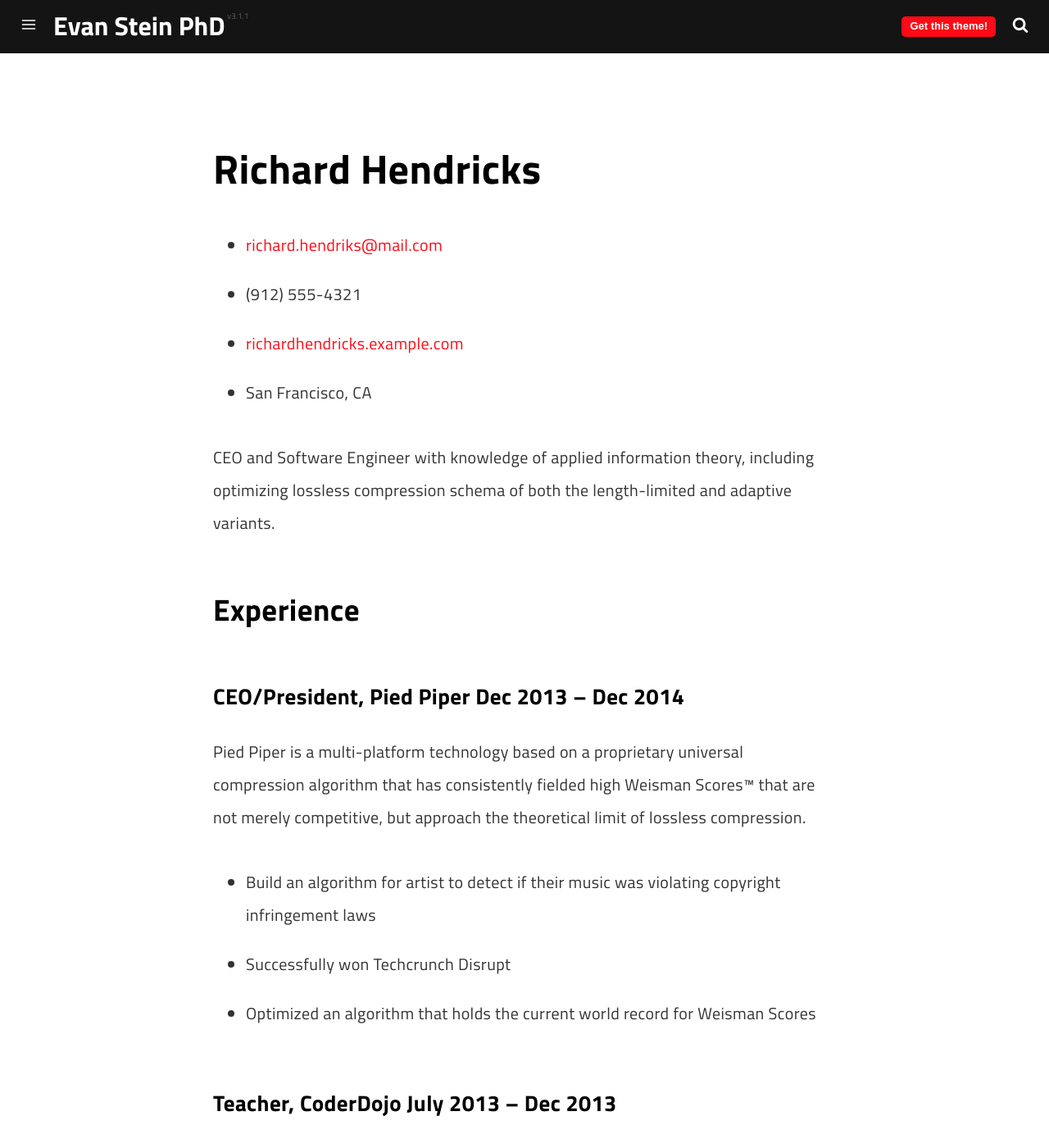
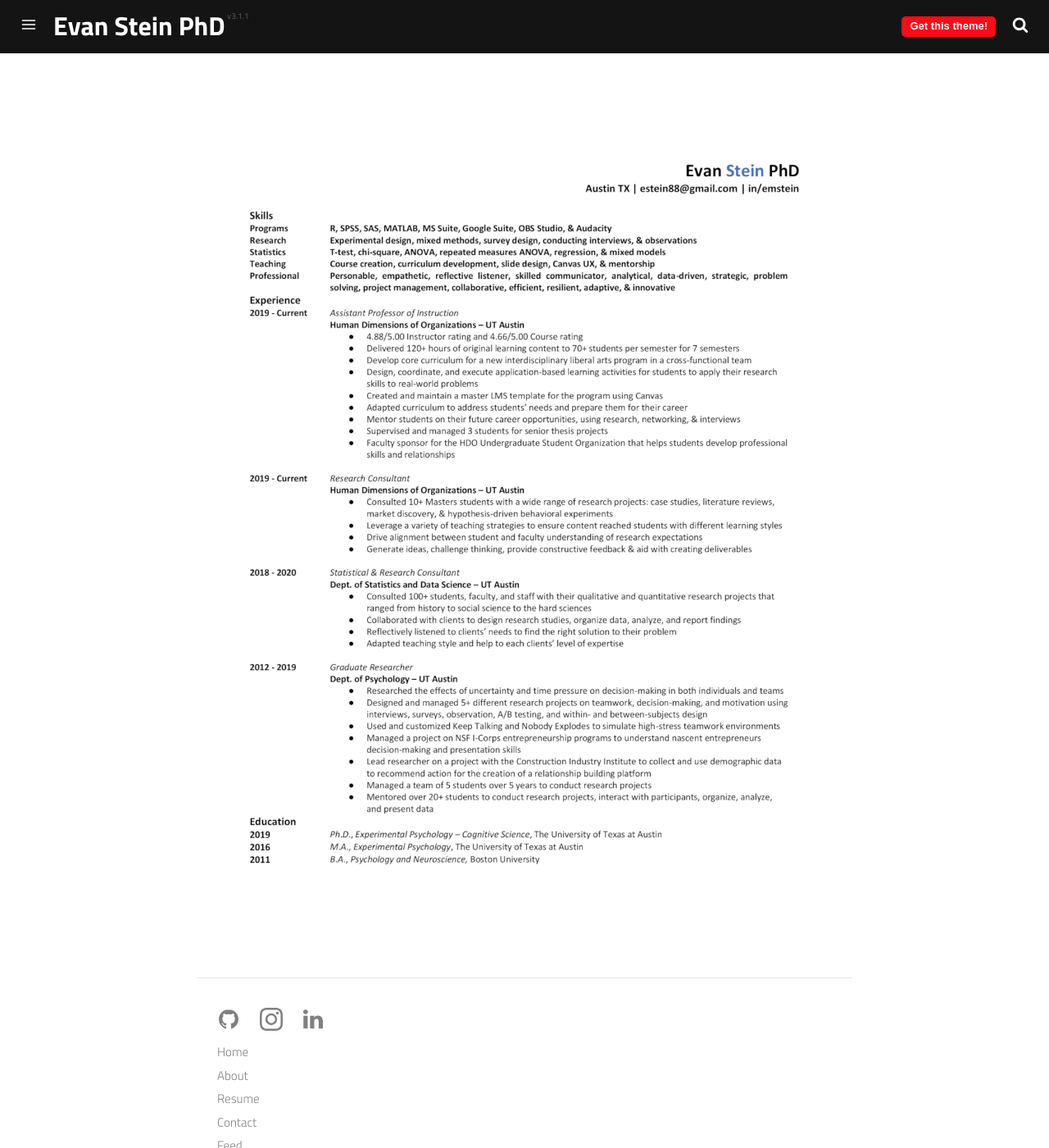
Before and after one commit to estein/old_estein, a Jekyll site: the page built from pages/resume.md, in a window 1280 px wide and 1400 px high. Shown: the whole window at 82% size. Built offline with Jekyll 4.4.1, drawn with Linux system fonts in a browser that asks for light colours; a script that is not in the unit is left out; some of the changed text lies outside the part shown.

Commit message:
Update resume.md

```diff
--- a/pages/resume.md
+++ b/pages/resume.md
@@ -5,65 +5,4 @@ description: Evan's Resume
 permalink: /resume/
 ---
 
-<!-- The (first) h1 will be used as the <title> of the HTML page -->
-# Richard Hendricks
-
-<!-- The unordered list immediately after the h1 will be formatted on a single
-line. It is intended to be used for contact details -->
-- <richard.hendriks@mail.com>
-- (912) 555-4321
-- [richardhendricks.example.com](http://richardhendricks.example.com)
-- San Francisco, CA
-
-<!-- The paragraph after the h1 and ul and before the first h2 is optional. It
-is intended to be used for a short summary. -->
-CEO and Software Engineer with knowledge of applied information theory,
-including optimizing lossless compression schema of both the length-limited and
-adaptive variants.
-
-## Experience
-
-<!-- You have to wrap the "left" and "right" half of these headings in spans by
-hand -->
-### <span>CEO/President, Pied Piper</span> <span>Dec 2013 -- Dec 2014</span>
-
-Pied Piper is a multi-platform technology based on a proprietary universal
-compression algorithm that has consistently fielded high Weisman Scores™ that
-are not merely competitive, but approach the theoretical limit of lossless
-compression.
-
- - Build an algorithm for artist to detect if their music was violating
-   copyright infringement laws
- - Successfully won Techcrunch Disrupt
- - Optimized an algorithm that holds the current world record for Weisman Scores
-
-### <span>Teacher, CoderDojo</span> <span>July 2013 -- Dec 2013</span>
-
-Global movement of free coding clubs for young people.
-
- - Awarded 'Teacher of the Month'
-
-## Projects
-
-### <span>Miss Direction</span> <span>Aug 2016</span>
-
-A mapping engine that misguides you:
-
-   - Won award at AIHacks 2016
-   - Built by all women team of newbie programmers
-   - Using modern technologies such as GoogleMaps, Chrome Extension and Javascript
-
-## Education
-
-### <span>University of Oklahoma, BA Information Technology</span> <span>2011 -- 2014</span>
-
-  - GPA 4.0
-  - DB1101 - Basic SQL
-  - CS2011 - Java Introduction
-
-## Skills
-
- - Web development: HTML, CSS, JavaScript
- - Compression: Mpeg, MP4, GIF
-
 ![Resume](/assets/img/EvanStein_Resume-Git-1.png)
```
